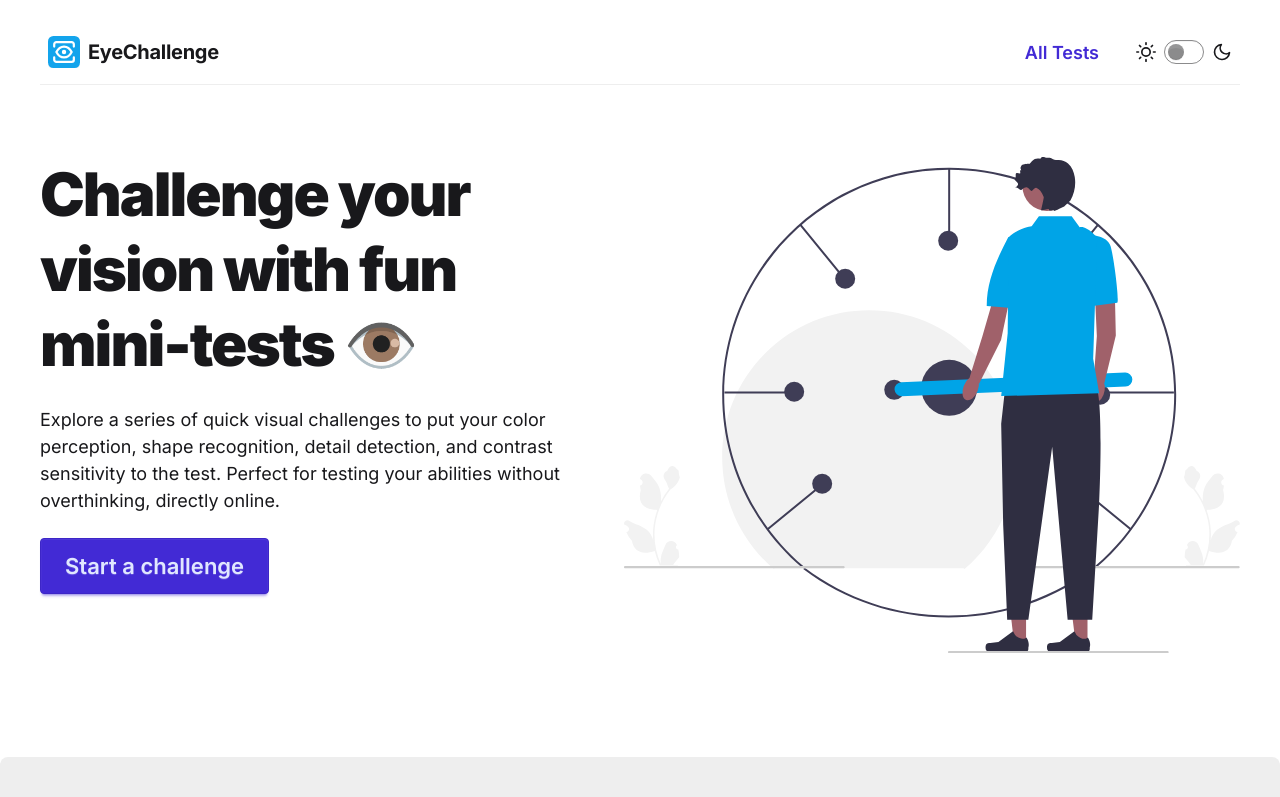
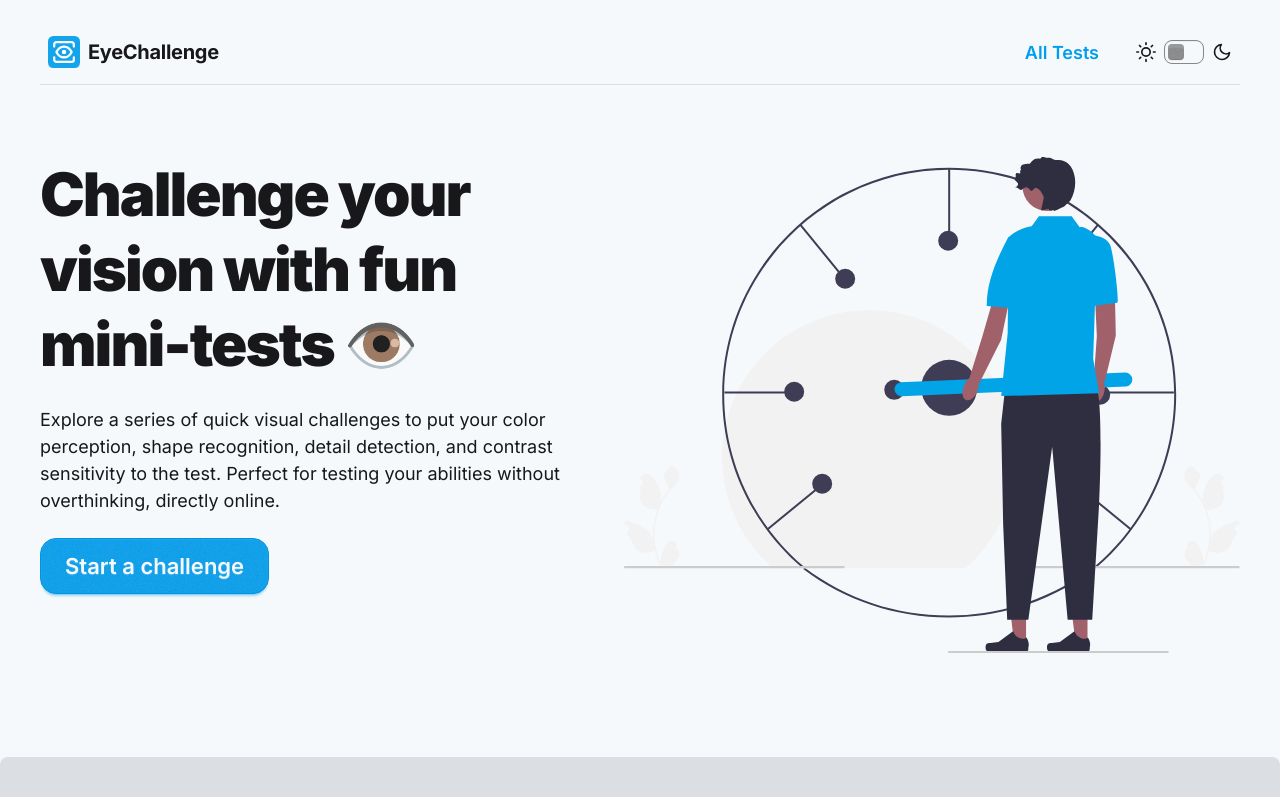
Before and after one commit to Franklin-hyriol/EyeChallenge, a Next.js app: page / in a window 1280 px wide. Shown: the top 797 px of the page. Built offline with nearby package versions, Linux system fonts and the light colour scheme.

Commit message:
add theme

```diff
--- a/src/app/globals.css
+++ b/src/app/globals.css
@@ -1,26 +1,166 @@
 @import "tailwindcss";
 
-@plugin "daisyui" {
-    themes: light --default, dark --prefersdark;
-}
+@plugin "daisyui";
 
 @utility main-container {
     width: 100%;
     margin: 0 auto;
-    @media (width >= 40rem /* 640px */) {
+    @media (width >=40rem
+
+        /* 640px */
+    ) {
         padding: 0 20px;
-        max-width: 42.5rem /* 680px */;
+        max-width: 42.5rem
+            /* 680px */
+        ;
     }
-    @media (width >= 48rem /* 768px */) {
+
+    @media (width >=48rem
+
+        /* 768px */
+    ) {
         padding: 0 20px;
-        max-width: 40.5rem /* 808px */;
+        max-width: 40.5rem
+            /* 808px */
+        ;
     }
-    @media (width >= 64rem /* 1024px */) {
+
+    @media (width >=64rem
+
+        /* 1024px */
+    ) {
         padding: 0 40px;
-        max-width: 69rem /* 1104px */;
+        max-width: 69rem
+            /* 1104px */
+        ;
     }
-    @media (width >= 80rem /* 1280px */) {
+
+    @media (width >=80rem
+
+        /* 1280px */
+    ) {
         padding: 0 40px;
-        max-width: 85rem /* 1360px */;
+        max-width: 85rem
+            /* 1360px */
+        ;
     }
 }
+
+/* ========= THEME DAISYUI : LIGHT (défaut) ========= */
+@plugin "daisyui/theme" {
+    name: "visiontest-light";
+    default: true;
+    /* thème par défaut */
+    prefersdark: false;
+    color-scheme: light;
+
+    /* couleurs de base */
+    --color-base-100: oklch(98% 0.004 247.8);
+    /* fond global ~ #f1f5f9 */
+    --color-base-200: oklch(96% 0.003 247.8);
+    --color-base-300: oklch(90% 0.006 247.8);
+    --color-base-content: oklch(21% 0.006 285.9);
+    /* texte principal ~ #1f2937 */
+
+    /* primaire */
+    --color-primary: oklch(67% 0.162 241.8);
+    /* #13a4ec */
+    --color-primary-content: oklch(98% 0.002 255);
+    /* texte blanc */
+
+    /* secondaires / accents */
+    --color-secondary: oklch(76% 0.233 130.85);
+    /* #10b981 */
+    --color-secondary-content: oklch(98% 0.031 120.757);
+
+    --color-accent: oklch(76% 0.188 70.08);
+    /* #f59e0b */
+    --color-accent-content: oklch(98% 0.022 95.277);
+
+    /* neutres / utilitaires */
+    --color-neutral: oklch(21% 0.006 285.885);
+    --color-neutral-content: oklch(98% 0 0);
+
+    /* statuts */
+    --color-info: oklch(62% 0.214 259.815);
+    --color-info-content: oklch(97% 0.014 254.604);
+
+    --color-success: oklch(76% 0.233 130.85);
+    /* #10b981 */
+    --color-success-content: oklch(98% 0.031 120.757);
+
+    --color-warning: oklch(76% 0.188 70.08);
+    /* #f59e0b */
+    --color-warning-content: oklch(98% 0.022 95.277);
+
+    --color-error: oklch(63% 0.237 25.331);
+    /* #ef4444 */
+    --color-error-content: oklch(97% 0.013 17.38);
+
+    --radius-selector: 0.25rem;
+    --radius-field: 1rem;
+    --radius-box: 0.5rem;
+    --size-selector: 0.25rem;
+    --size-field: 0.25rem;
+    --border: 1px;
+    --depth: 1;
+    --noise: 1;
+}
+
+/* ========= THEME DAISYUI : DARK (prefers-color-scheme) ========= */
+@plugin "daisyui/theme" {
+    name: "visiontest-dark";
+    default: false;
+    prefersdark: true;
+    /* s'activera si prefers-color-scheme: dark */
+    color-scheme: dark;
+
+    /* couleurs de base (sombre) */
+    --color-base-100: oklch(17% 0.006 285.9);
+    /* #110c22 */
+    --color-base-200: oklch(23% 0.008 285.9);
+    /* #1f293c (cartes) */
+    --color-base-300: oklch(30% 0.008 285.9);
+    --color-base-content: oklch(92% 0.004 285.9);
+    /* texte clair ~ #e5e7eb */
+
+    /* primaire */
+    --color-primary: oklch(67% 0.162 241.8);
+    /* #13a4ec */
+    --color-primary-content: oklch(98% 0.002 255);
+
+    /* secondaires / accents */
+    --color-secondary: oklch(76% 0.233 130.85);
+    /* #10b981 */
+    --color-secondary-content: oklch(98% 0.031 120.757);
+
+    --color-accent: oklch(76% 0.188 70.08);
+    /* #f59e0b */
+    --color-accent-content: oklch(98% 0.022 95.277);
+
+    /* neutres / utilitaires */
+    --color-neutral: oklch(21% 0.006 285.885);
+    --color-neutral-content: oklch(92% 0.004 285.885);
+
+    /* statuts */
+    --color-info: oklch(62% 0.214 259.815);
+    --color-info-content: oklch(97% 0.014 254.604);
+
+    --color-success: oklch(76% 0.233 130.85);
+    --color-success-content: oklch(98% 0.031 120.757);
+
+    --color-warning: oklch(76% 0.188 70.08);
+    --color-warning-content: oklch(98% 0.022 95.277);
+
+    --color-error: oklch(63% 0.237 25.331);
+    --color-error-content: oklch(97% 0.013 17.38);
+
+    --radius-selector: 0.25rem;
+    --radius-field: 1rem;
+    --radius-box: 0.5rem;
+    --size-selector: 0.25rem;
+    --size-field: 0.25rem;
+    --border: 1px;
+    --depth: 1;
+    --noise: 1;
+}
--- a/src/app/layout.tsx
+++ b/src/app/layout.tsx
@@ -24,7 +24,7 @@ export default function RootLayout({
           dangerouslySetInnerHTML={{
             __html: `
               (function() {
-                const theme = localStorage.getItem('theme') || 'light';
+                const theme = localStorage.getItem('theme') || 'visiontest-light';
                 document.documentElement.setAttribute('data-theme', theme);
               })();
             `,
--- a/src/components/ToggleTheme/ToggleTheme.tsx
+++ b/src/components/ToggleTheme/ToggleTheme.tsx
@@ -10,7 +10,7 @@ function ToggleTheme() {
     if (savedTheme) {
       setTheme(savedTheme);
     } else {
-      setTheme("light");
+      setTheme("visiontest-light");
     }
   }, []);
 
@@ -23,9 +23,9 @@ function ToggleTheme() {
 
   const handleToggle = (e: React.ChangeEvent<HTMLInputElement>) => {
     if (e.target.checked) {
-      setTheme("dark");
+      setTheme("visiontest-dark");
     } else {
-      setTheme("light");
+      setTheme("visiontest-light");
     }
   };
 
@@ -51,10 +51,10 @@ function ToggleTheme() {
       </svg>
       <input
         type="checkbox"
-        value="dark"
+        value="visiontest-dark"
         className="toggle theme-controller"
         onChange={handleToggle}
-        checked={theme === "dark"}
+        checked={theme === "visiontest-dark"}
       />
       <svg
         xmlns="http://www.w3.org/2000/svg"
```
